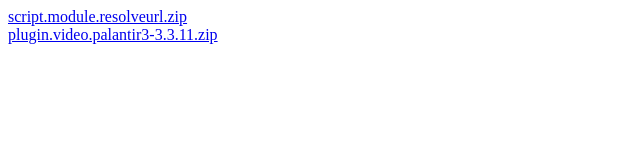
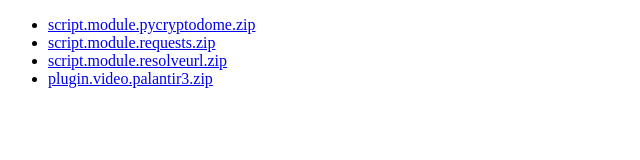
Before and after one commit to dvidmtnez/Pala3, a plain HTML site: page index.html in a window 1280 px wide. Shown: the whole page, without its empty margins (0-640 px from the left). Drawn offline with Linux system fonts and the light colour scheme.

Commit message:
Update index.html

```diff
--- a/index.html
+++ b/index.html
@@ -1,11 +1,15 @@
 <!DOCTYPE html>
-<html>
+<html lang="es">
 <head>
-    <meta charset="utf-8">
-    <title>Pala3</title>
+  <meta charset="UTF-8">
+  <title>Kodi Addons</title>
 </head>
 <body>
-    <a href="script.module.resolveurl.zip">script.module.resolveurl.zip</a><br>
-    <a href="plugin.video.palantir3-3.3.11.zip">plugin.video.palantir3-3.3.11.zip</a><br>
+  <ul>
+    <li><a href="script.module.pycryptodome.zip">script.module.pycryptodome.zip</a></li>
+    <li><a href="script.module.requests.zip">script.module.requests.zip</a></li>
+    <li><a href="script.module.resolveurl.zip">script.module.resolveurl.zip</a></li>
+    <li><a href="plugin.video.palantir3.zip">plugin.video.palantir3.zip</a></li>
+  </ul>
 </body>
 </html>
```
